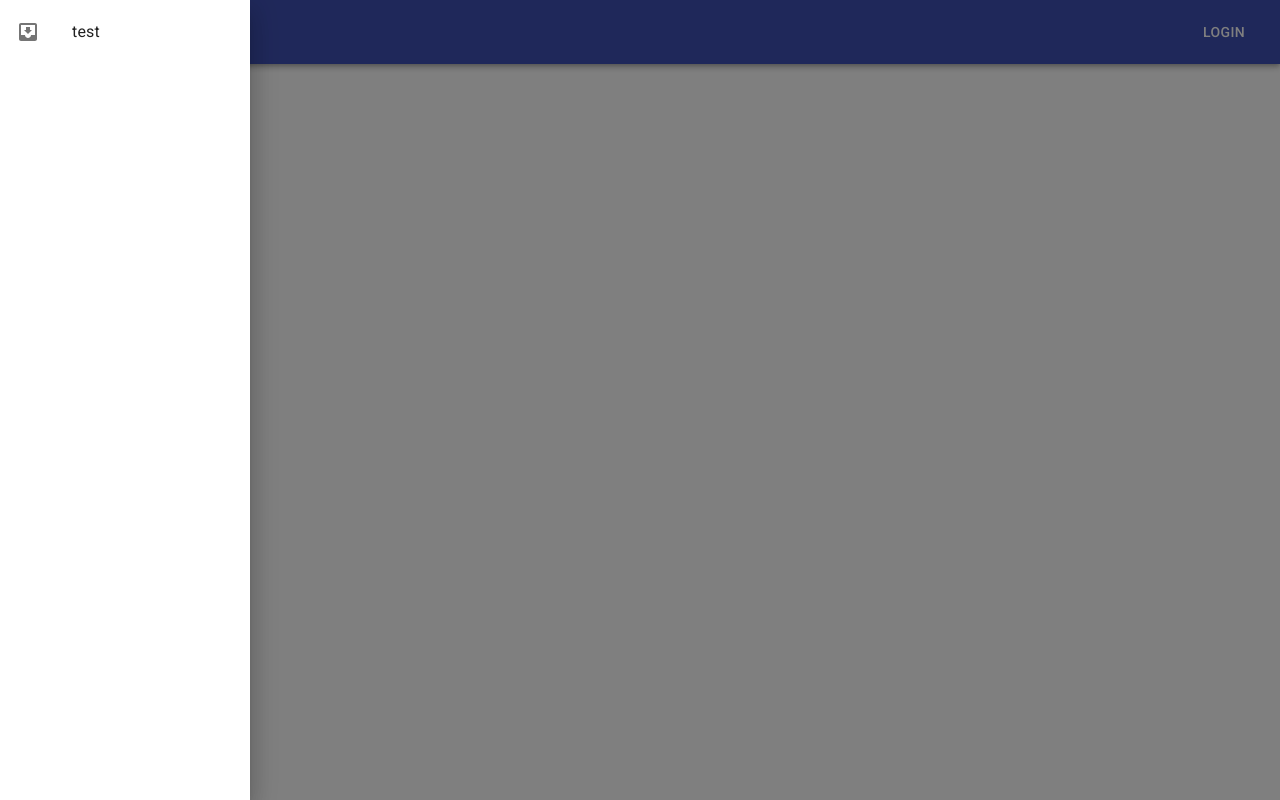
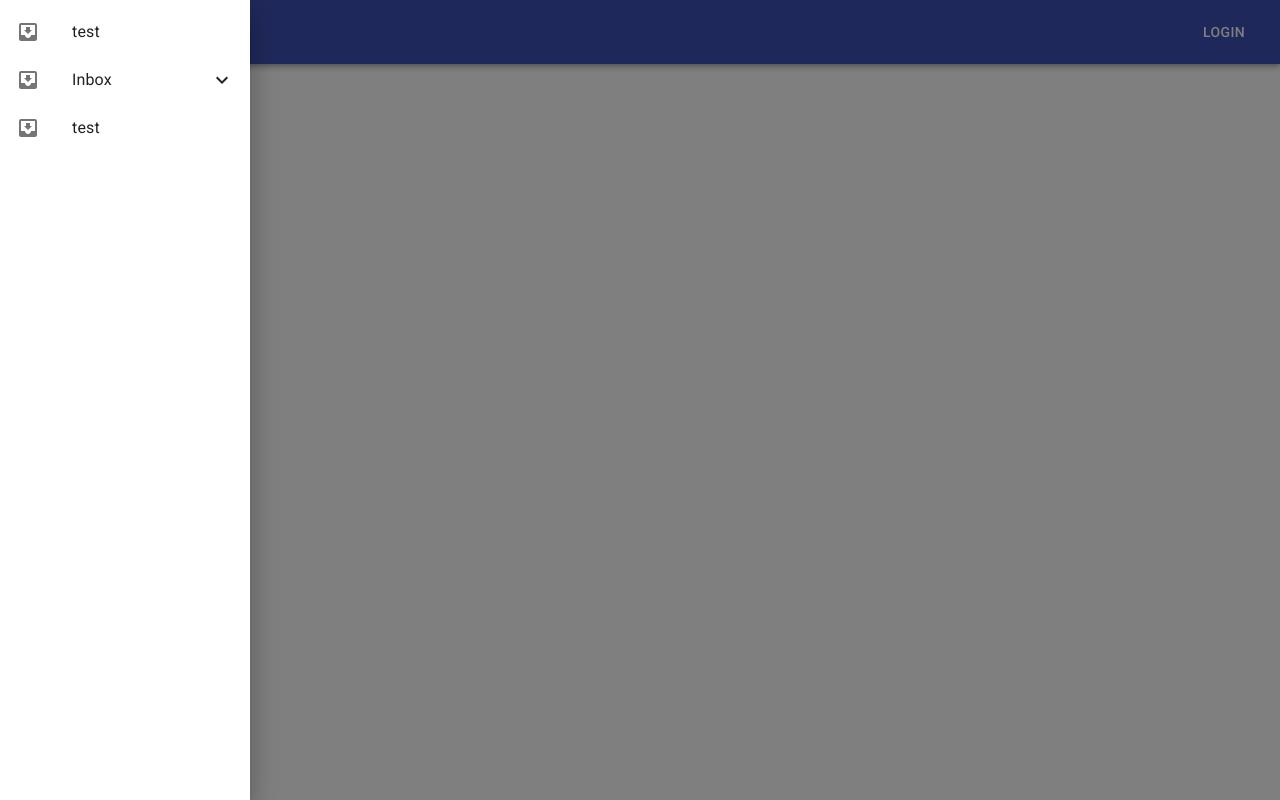
Before and after one commit to codingpalette/react-firebase2, a React (Create React App) app: page / in a window 1280 px wide. Both pictures are taken after a click on the button "menu". Built offline with nearby package versions, Linux system fonts and the light colour scheme.

Commit message:
header 수정

```diff
--- a/src/components/common/Header.js
+++ b/src/components/common/Header.js
@@ -16,11 +16,12 @@
 import ListItemText from '@material-ui/core/ListItemText';
 import InboxIcon from '@material-ui/icons/MoveToInbox';
 import MailIcon from '@material-ui/icons/Mail';
+import Collapse from '@material-ui/core/Collapse';
+import ExpandLess from '@material-ui/icons/ExpandLess';
+import ExpandMore from '@material-ui/icons/ExpandMore';
+import StarBorder from '@material-ui/icons/StarBorder';
 
 const useStyles = makeStyles((theme) => ({
-  root: {
-    flexGrow: 1,
-  },
   menuButton: {
     marginRight: theme.spacing(2),
   },
@@ -33,30 +34,59 @@
   fullList: {
     width: 'auto',
   },
+  nested: {
+    paddingLeft: theme.spacing(4),
+  },
 }));
 
 function Header() {
   const classes = useStyles();
 
   const [state, setState] = useState(false);
+  const [open, setOpen] = useState(false);
+
   const toggleDrawer = () => (event) => {
     if (event.type === 'keydown' && (event.key === 'Tab' || event.key === 'Shift')) {
       return;
     }
-
     setState(state === false ? true : false);
+  };
+  const handleClick = () => {
+    setOpen(!open);
   };
 
   return (
-    <div className={classes.root}>
-      <AppBar position="static">
+    <AppBar position="sticky">
       <Toolbar>
         <IconButton edge="start" onClick={toggleDrawer()} className={classes.menuButton} color="inherit" aria-label="menu">
           <MenuIcon />
         </IconButton>
         <Drawer anchor="left" open={state} onClose={toggleDrawer()}>
-            <div className={clsx(classes.list)} role="presentation" onClick={toggleDrawer()} onKeyDown={toggleDrawer()}>
+          <div className={clsx(classes.list)} role="presentation">
             <List>
+              <ListItem button>
+                <ListItemIcon>
+                  <InboxIcon />
+                </ListItemIcon>
+                <ListItemText>test</ListItemText>
+              </ListItem>
+              <ListItem button onClick={handleClick}>
+                <ListItemIcon>
+                  <InboxIcon />
+                </ListItemIcon>
+                <ListItemText primary="Inbox" />
+                {open ? <ExpandLess /> : <ExpandMore />}
+              </ListItem>
+              <Collapse in={open} timeout="auto" unmountOnExit>
+                <List component="div" disablePadding>
+                  <ListItem button className={classes.nested}>
+                    <ListItemIcon>
+                      <StarBorder />
+                    </ListItemIcon>
+                    <ListItemText primary="Starred" />
+                  </ListItem>
+                </List>
+              </Collapse>
               <ListItem button>
                 <ListItemIcon>
                   <InboxIcon />
@@ -72,7 +102,6 @@
         <Button color="inherit">Login</Button>
       </Toolbar>
     </AppBar>
-    </div>
   );
 }
 
--- a/src/index.js
+++ b/src/index.js
@@ -3,8 +3,8 @@
 import App from './components/App';
 
 ReactDOM.render(
-  <React.StrictMode>
+  <React.Fragment>
     <App />
-  </React.StrictMode>,
+  </React.Fragment>,
   document.getElementById('root')
 );
```
Lines whose indentation alone changed are shown as unchanged.
